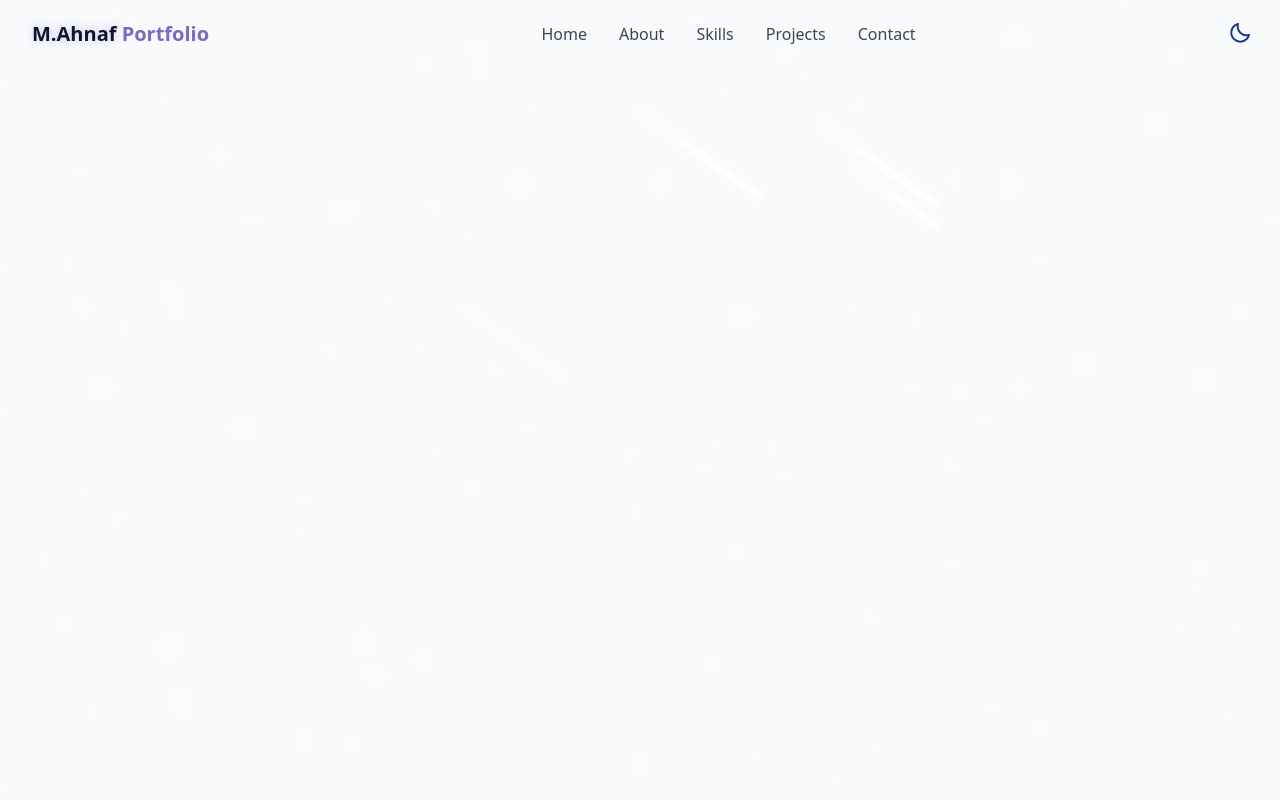
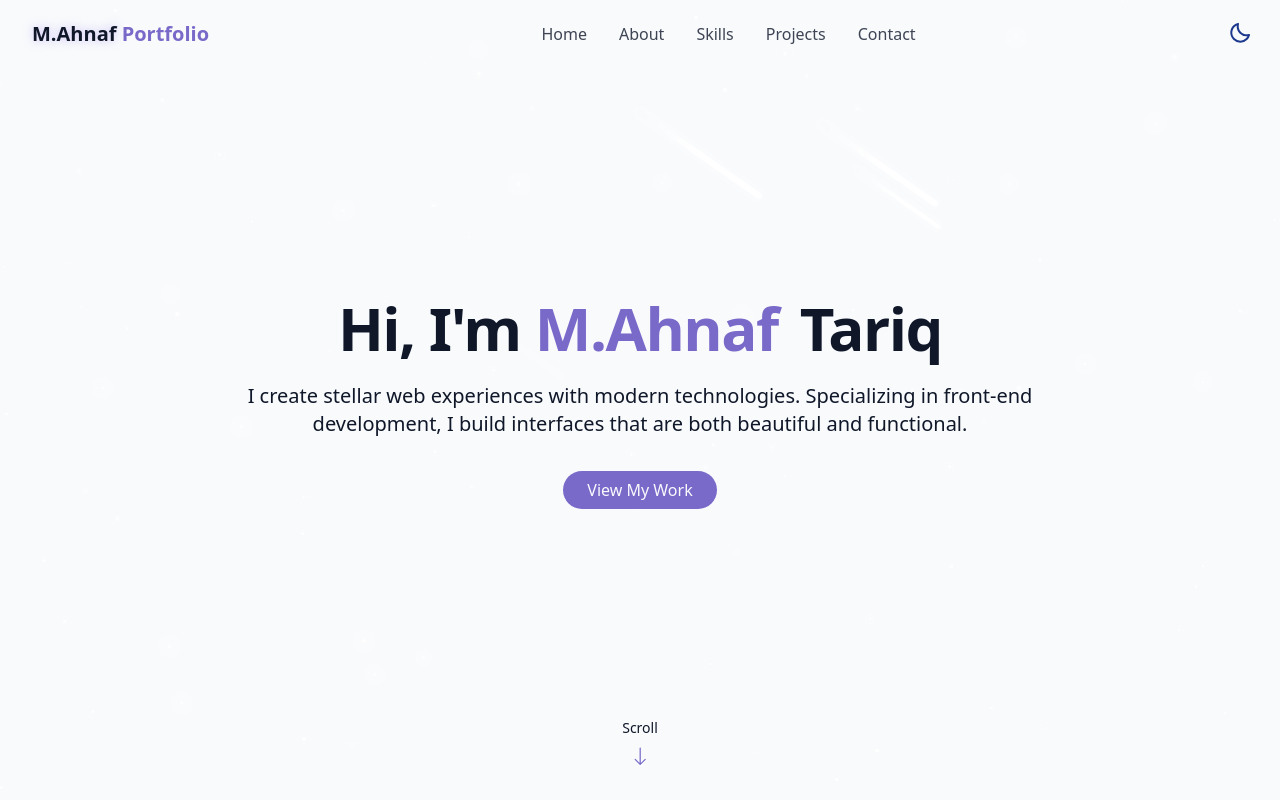
Before and after one commit to Ahnaf-Tariq/ahnaf-tariq-portfolio, a Next.js app: page / in a window 1280 px wide. Built offline with nearby package versions, Linux system fonts and the light colour scheme.

Commit message:
hero section completed

```diff
--- a/app/page.tsx
+++ b/app/page.tsx
@@ -1,3 +1,4 @@
+import Hero from "@/components/Hero";
 import Navbar from "@/components/Navbar";
 import StarBackground from "@/components/StarBackground";
 import ToggleTheme from "@/components/ToggleTheme";
@@ -13,6 +14,11 @@ export default function Home() {
 
       {/* navbar */}
       <Navbar />
+
+      {/* main content */}
+      <main>
+        <Hero />
+      </main>
     </div>
   );
 }
--- /dev/null
+++ b/components/Hero.tsx
@@ -0,0 +1,46 @@
+import React from "react";
+import { BsArrowDown } from "react-icons/bs";
+
+const Hero = () => {
+  return (
+    <section
+      id="hero"
+      className="relative min-h-screen flex flex-col items-center justify-center px-4"
+    >
+      <div className="container max-w-4xl mx-auto text-center z-10">
+        <div className="space-y-6">
+          <h1 className="text-4xl md:text-6xl font-bold tracking-tight">
+            <span className="opacity-0 animate-fade-in"> Hi, I'm</span>
+            <span className="text-primary opacity-0 animate-fade-in-delay-1">
+              {" "}
+              M.Ahnaf
+            </span>
+            <span className="text-gradient ml-2 opacity-0 animate-fade-in-delay-2">
+              {" "}
+              Tariq
+            </span>
+          </h1>
+
+          <p className="text-lg md:text-xl text-muted-foreground opacity-0 animate-fade-in-delay-3">
+            I create stellar web experiences with modern technologies.
+            Specializing in front-end development, I build interfaces that are
+            both beautiful and functional.
+          </p>
+
+          <div className="pt-4 opacity-0 animate-fade-in-delay-4">
+            <a href="#projects" className="cosmic-button">
+              View My Work
+            </a>
+          </div>
+        </div>
+      </div>
+
+      <div className="absolute bottom-8 left-1/2 transform -translate-x-1/2 flex flex-col items-center animate-bounce">
+        <span className="text-sm text-muted-foreground mb-2"> Scroll </span>
+        <BsArrowDown className="size-5 text-primary" />
+      </div>
+    </section>
+  );
+};
+
+export default Hero;
```
